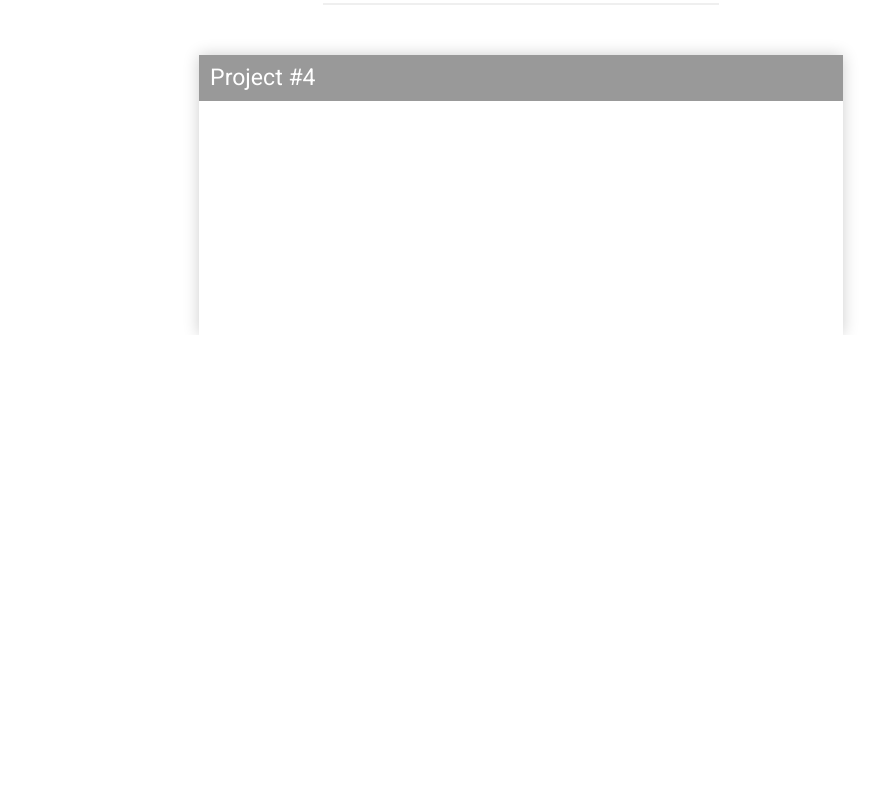
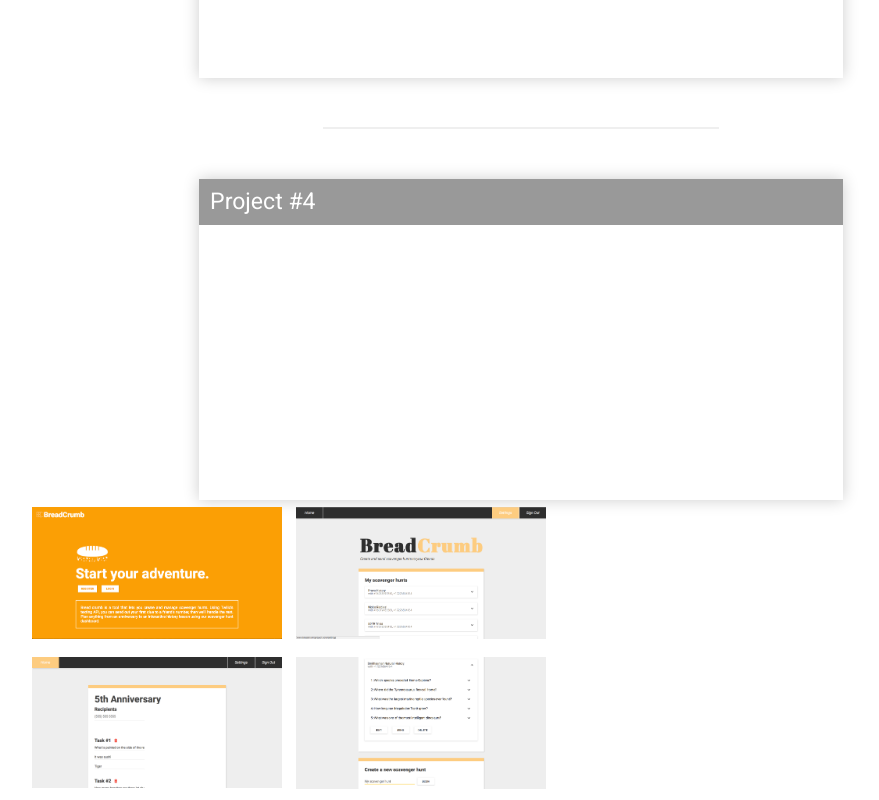
Before and after one commit to NickHath/personal-site, a plain HTML site: page index.html in a window 1280 px wide. Shown: the part 1219-2019 px from the top of the page, without its empty margins (263-1142 px from the left). Before the commit the page ends 1554 px from the top, so only its background shows below. Drawn offline with nearby package versions, Linux system fonts and the light colour scheme.

Commit message:
cleaned up project directory

```diff
--- a/assets/css/main.css
+++ b/assets/css/main.css
@@ -60,3 +60,16 @@
   margin-top: 5%;
   border-bottom: 2px solid rgba(175, 175, 175, 0.2); /* whichever color you prefer */
 }
+.site-gallery {
+  width: 700px;
+  height: 300px;
+  display: flex;
+  justify-content: flex-start;
+  align-items: flex-start;
+  flex-wrap: wrap;
+}
+.site-gallery img {
+  width: 250px;
+  height: auto;
+  margin: 0.3em;
+}
--- a/index.html
+++ b/index.html
@@ -46,6 +46,12 @@
       <div class="project">
         <h1>Project #4</h1>
       </div>
+      <div class="site-gallery">
+        <img src="./assets/img/bc login.png" alt="">
+        <img src="./assets/img/bc dashboard.png" alt="">
+        <img src="./assets/img/bc editor.png" alt="">
+        <img src="./assets/img/bc history hunt.png" alt="">
+      </div>
     </div>
   </div>
   <!-- angular scripts -->
```
Also changed, not shown: app/partials/projectView.html (added, +15 -0 lines), app/app.config.js (added), assets/img/bc dashboard.png (added), assets/img/bc editor.png (added), assets/img/bc history hunt.png (added), assets/img/bc login.png (added), 3 other files.
